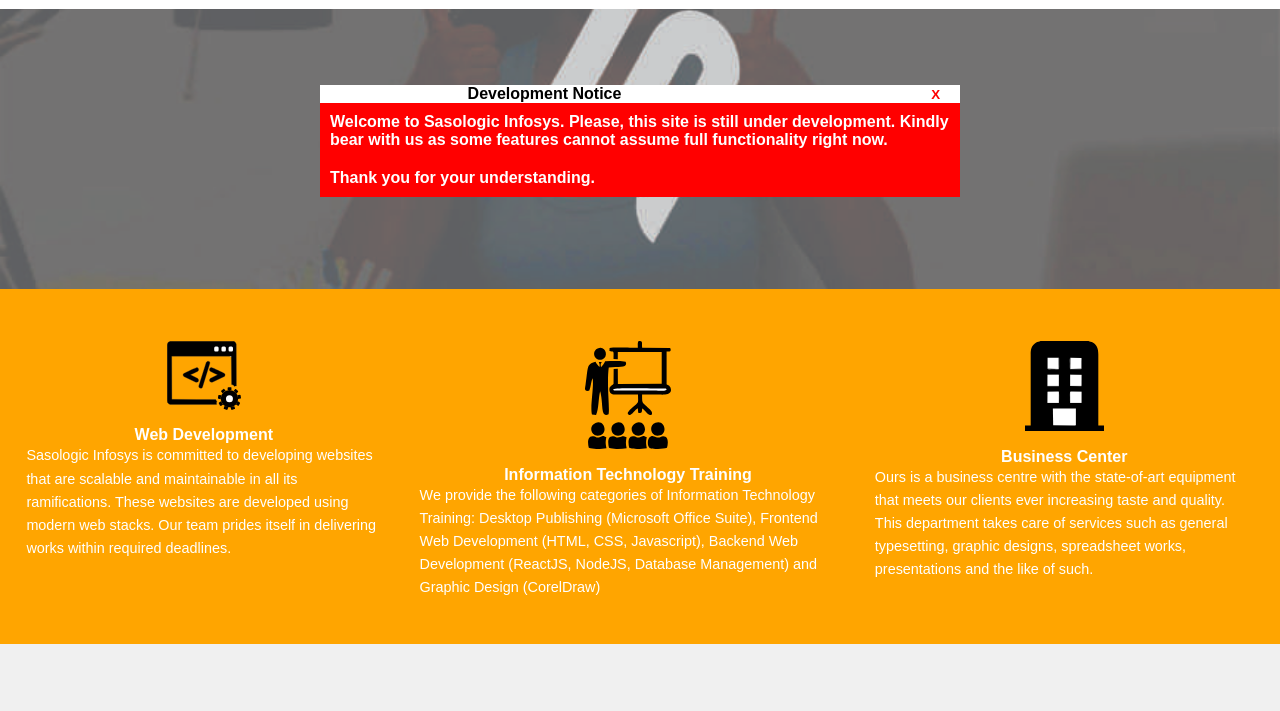
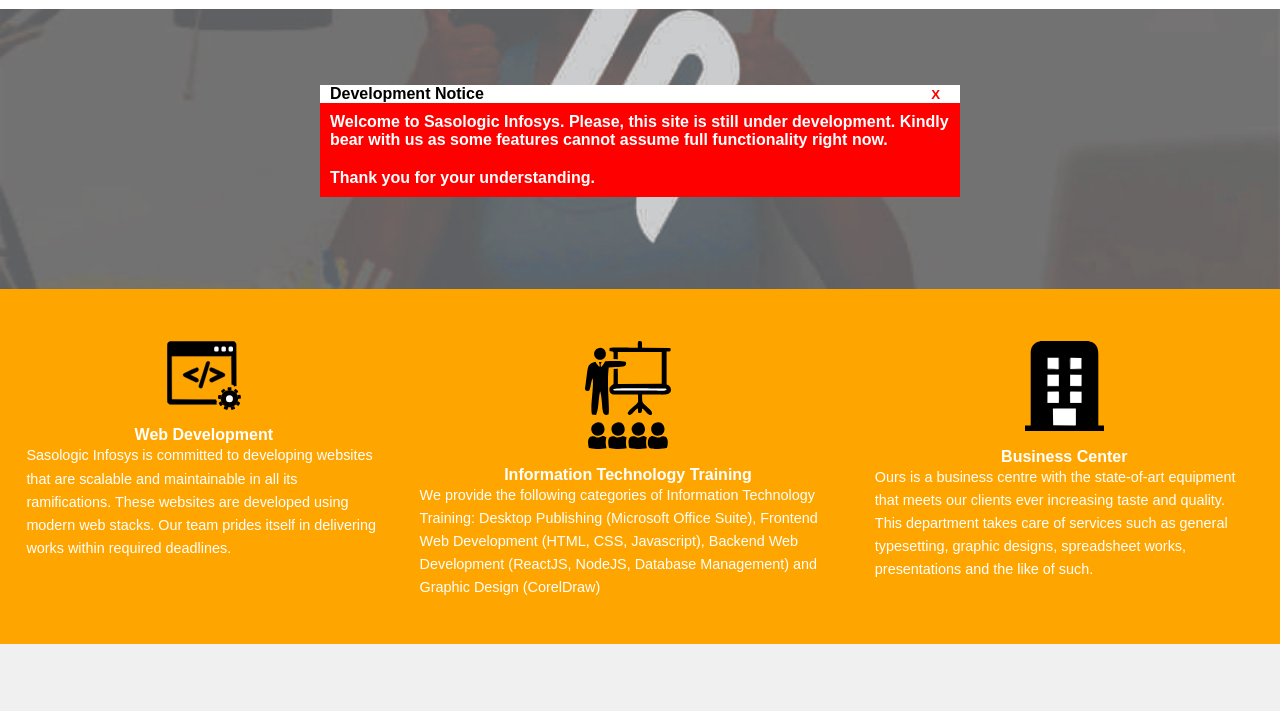
Before and after one commit to sasologic/website, a website: page index.html in a window 1280 px wide. Shown: the part 75-786 px from the top of the page. Drawn offline with Linux system fonts and the light colour scheme.

Commit message:
Adjusted styles for development notice banner

```diff
--- a/index.html
+++ b/index.html
@@ -10,7 +10,7 @@
     <script src="js/index.js" defer></script>
 </head>
 <body>
-    <header class="container">
+    <header class="container main-header" >
     <img src="images/logo.svg" alt="company's logo" class="brand-logo">
     <h1 class="brand-name">SASOLOGIC INFOSYS</h1>
     <a class="hide-desktop hamburger-link">
@@ -119,7 +119,8 @@
  <div id="modal">
     <section class="modal-dialog">
       <header class="modal-header">
-        <span class="notice">Development Notice</span><button type="button" class="modal-button" id="modal-button">X</button>
+        <span class="notice">Development Notice</span>
+        <button type="button" class="modal-button" id="modal-button">X</button>
       </header>
       <main class="modal-content">
         Welcome to Sasologic Infosys. Please, this site is still under development. Kindly bear with us as some features cannot assume full functionality right now.
--- a/styles/main.css
+++ b/styles/main.css
@@ -23,13 +23,14 @@
 
 }
 
-header  {
+.main-header  {
    text-align: left;
    display: flex;
    align-items: center;
    justify-content: space-between;
    width: 96%;
 }
+
 
 header h1 {
     margin-left: 0;
@@ -74,7 +75,7 @@
     justify-content: center;
     align-items: center;
     text-align: center;
-    }
+}
 
 
 .hero-section h1 {
@@ -361,6 +362,7 @@
      }
 
 }
+/* End of Media Queries for min-1040px */
 
 .hide-modal {
     display:none;
@@ -384,10 +386,12 @@
     background-color: #fff;
     margin: 0;
     width: 100%;
+    display: flex;
 }
 
 .notice {
     color: #000;
+    margin-left: 10px;
 }
 
 .modal-button {
```
